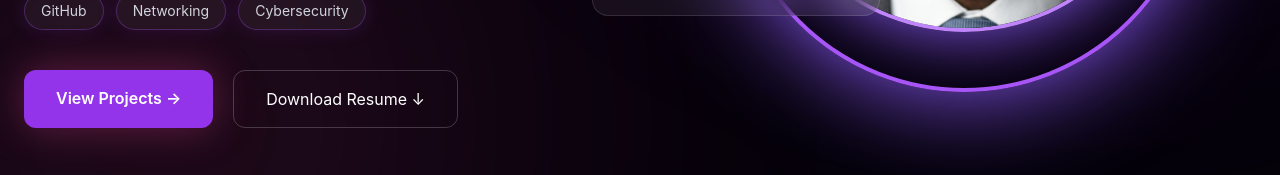
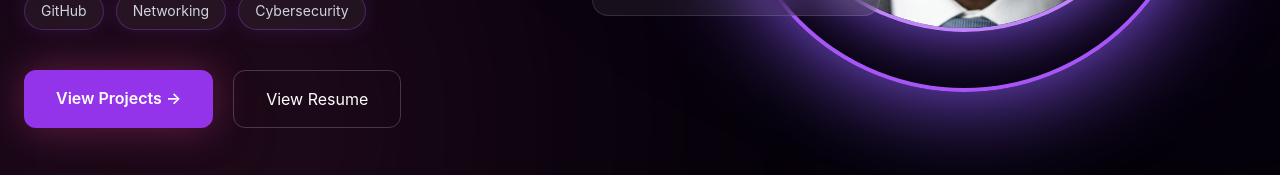
Before and after one commit to tarieciphertech/cypher-portfolio, a React (Vite) app: page / in a window 1280 px wide. Shown: the part 716-891 px from the top of the page. Built offline with nearby package versions, Linux system fonts and the light colour scheme.

Commit message:
Add resume and fix social links

```diff
--- a/src/components/Hero.jsx
+++ b/src/components/Hero.jsx
@@ -65,7 +65,7 @@ export default function Hero() {
 </a>
 
   <a
-    href="www.linkedin.com/in/tarie-cipher"
+    href="https://www.linkedin.com/in/tarie-cipher"
     target="_blank"
     rel="noreferrer"
     className="w-12 h-12 glass rounded-full flex items-center justify-center text-white hover:text-cyan-400 hover:scale-110 hover:shadow-[0_0_20px_#00f2ea] transition-all duration-300"
@@ -124,9 +124,14 @@ export default function Hero() {
             <a href="#projects" className="px-8 py-4 rounded-xl bg-purple-600 hover:bg-purple-700 transition font-semibold glow">
               View Projects →
             </a>
-            <a href="#contact" className="px-8 py-4 rounded-xl border border-white/20 hover:border-purple-500 transition">
-              Download Resume ↓
-            </a>
+            <a
+  href={`${import.meta.env.BASE_URL}files/Tarie_Cipher_Resume.pdf`}
+  target="_blank"
+  rel="noopener noreferrer"
+  className="px-8 py-4 rounded-xl border border-white/20 hover:border-purple-500 transition"
+>
+  View Resume
+</a>
           </div>
 
           <div className="grid grid-cols-2 md:grid-cols-4 gap-4 mt-12 glass rounded-2xl p-5">
```
Also changed, not shown: 1 other file (tests, documents, lock files or other folders).
